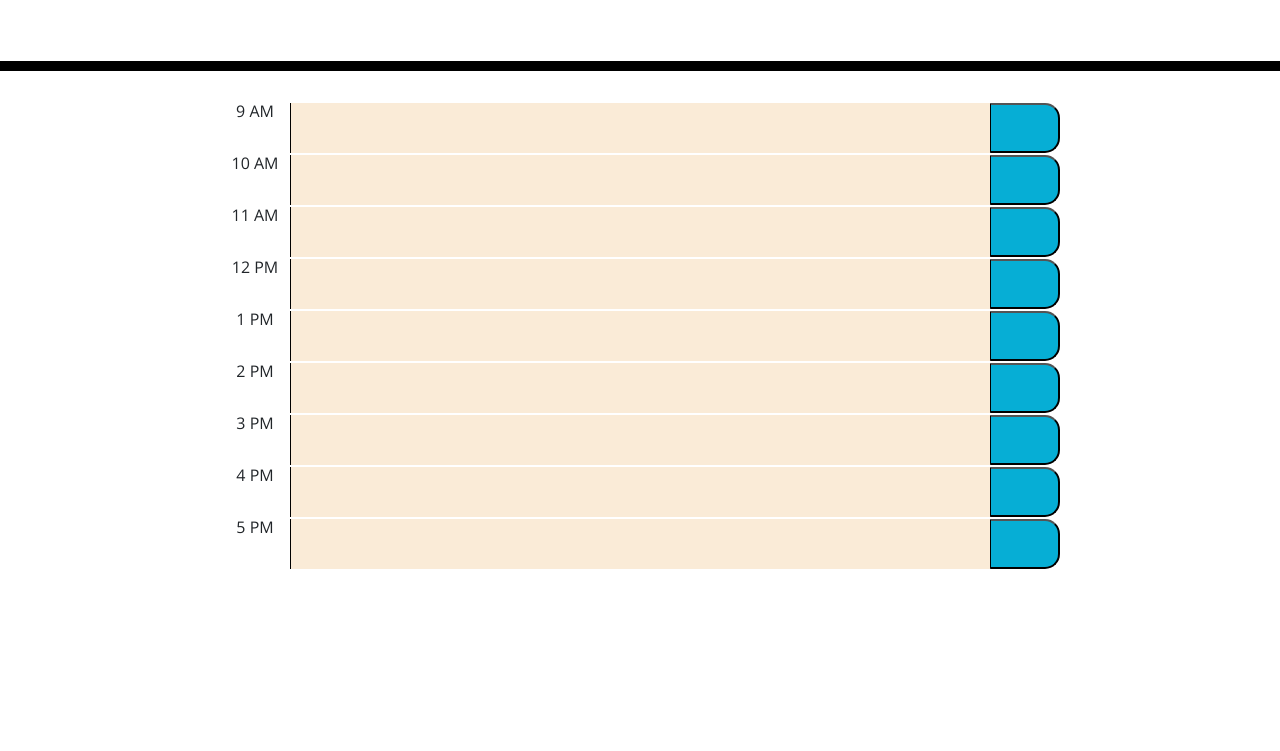
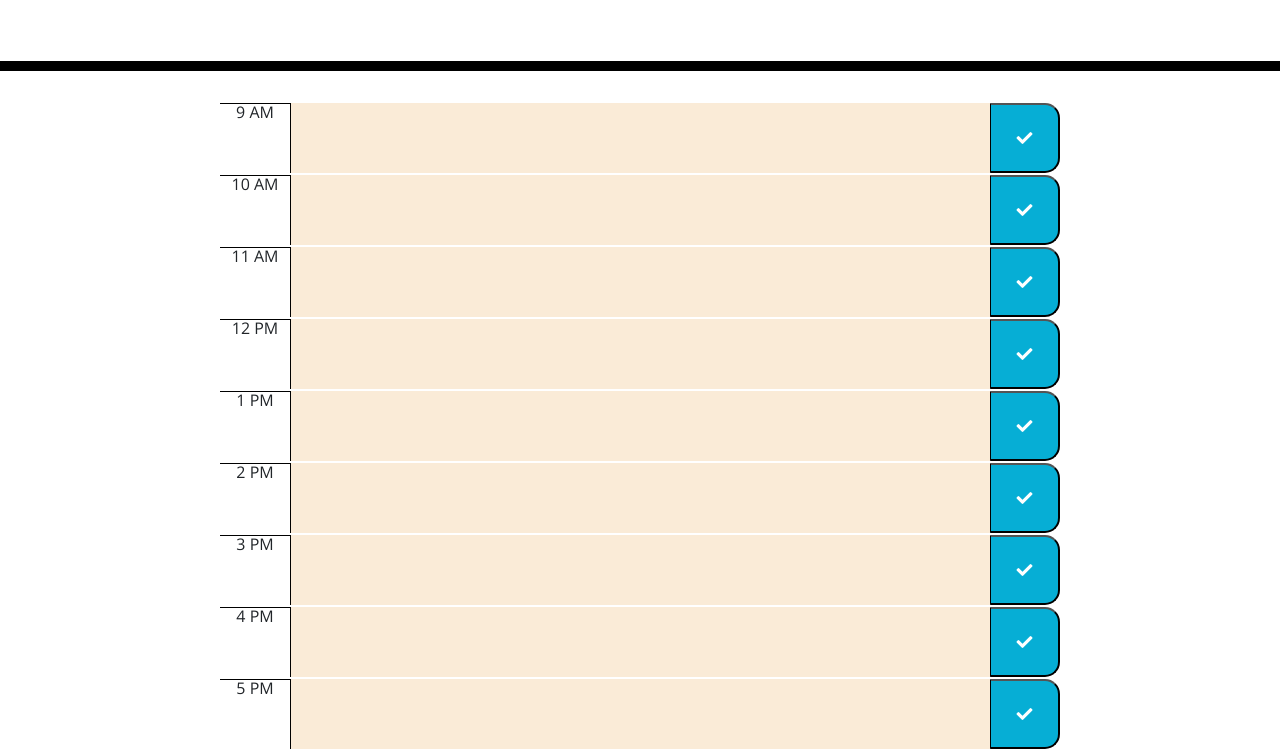
Before and after one commit to afsha-22/workday-scheduler, a plain HTML site: page index.html in a window 1280 px wide. Shown: the part 193-944 px from the top of the page. Before the commit the page ends 800 px from the top, so only its background shows below. Drawn offline with nearby package versions, Linux system fonts and the light colour scheme.

Commit message:
Updated the UI

```diff
--- a/index.html
+++ b/index.html
@@ -41,15 +41,51 @@
     <div class="container">
       <!-- Timeblocks go here -->
       <div id="cont1">
-        <div class="first"><label class="time-block">9 AM</label><textarea class="textbox"></textarea><button class="saveBtn"></button><br></div>
-        <div class="first"><label class="time-block">10 AM</label><textarea class="textbox"></textarea><button class="saveBtn"></button><br></div>
-        <div class="first"><label class="time-block">11 AM</label><textarea class="textbox"></textarea><button class="saveBtn"></button><br></div>
-        <div class="first"><label class="time-block">12 PM</label><textarea class="textbox"></textarea><button class="saveBtn"></button><br></div>
-        <div class="first"><label class="time-block">1 PM</label><textarea class="textbox"></textarea><button class="saveBtn"></button><br></div>
-        <div class="first"><label class="time-block">2 PM</label><textarea class="textbox"></textarea><button class="saveBtn"></button><br></div>
-        <div class="first"><label class="time-block">3 PM</label><textarea class="textbox"></textarea><button class="saveBtn"></button><br></div>
-        <div class="first"><label class="time-block">4 PM</label><textarea class="textbox"></textarea><button class="saveBtn"></button><br></div>
-        <div class="first"><label class="time-block">5 PM</label><textarea class="textbox"></textarea><button class="saveBtn"></button><br></div>
+        <div class="first">
+          <div class="time-block">9 AM</div>
+          <textarea class="textbox"></textarea>
+          <button class="saveBtn"><i class="fas fa-check"></i></button><br>
+        </div>
+        <div class="first">
+          <div class="time-block">10 AM</div>
+          <textarea class="textbox"></textarea>
+          <button class="saveBtn"><i class="fas fa-check"></i></button><br>
+        </div>
+        <div class="first">
+          <div class="time-block">11 AM</div>
+          <textarea class="textbox"></textarea>
+          <button class="saveBtn"><i class="fas fa-check"></i></button><br>
+        </div>
+        <div class="first">
+          <div class="time-block">12 PM</div>
+          <textarea class="textbox"></textarea>
+          <button class="saveBtn"><i class="fas fa-check"></i></button><br>
+        </div>
+        <div class="first">
+          <div class="time-block">1 PM</div>
+          <textarea class="textbox"></textarea>
+          <button class="saveBtn"><i class="fas fa-check"></i></button><br>
+        </div>
+        <div class="first">
+          <div class="time-block">2 PM</div>
+          <textarea class="textbox"></textarea>
+          <button class="saveBtn"><i class="fas fa-check"></i></button><br>
+        </div>
+        <div class="first">
+          <div class="time-block">3 PM</div>
+          <textarea class="textbox"></textarea>
+          <button class="saveBtn"><i class="fas fa-check"></i></button><br>
+        </div>
+        <div class="first">
+          <div class="time-block">4 PM</div>
+          <textarea class="textbox"></textarea>
+          <button class="saveBtn"><i class="fas fa-check"></i></button><br>
+        </div>
+        <div class="first">
+          <div class="time-block">5 PM</div>
+          <textarea class="textbox"></textarea>
+          <button class="saveBtn"><i class="fas fa-check"></i></button><br>
+        </div>
 
 
 
--- a/style.css
+++ b/style.css
@@ -12,7 +12,6 @@ textarea {
   border-left: 1px solid black;
   padding: 10px;
   width: 700px;
-  height: 50px;
   text-align: center;
   background-color: antiquewhite;
 }
@@ -31,9 +30,8 @@ textarea {
 
 .time-block {
   text-align: center;
-  border-radius: 15px;
   width: 70px;
-  height: 50px;
+  border-top: 1px solid black;
 }
 
 .row {
@@ -70,7 +68,6 @@ textarea {
   background-color: #06aed5;
   color: white;
   width: 70px;
-  height: 50px;
 }
 
 .saveBtn i:hover {
@@ -83,6 +80,7 @@ textarea {
   display: flex;
   justify-content: center;
   margin: 2px;
+  height: 70px;
 }
 
 #cont1 {
```
